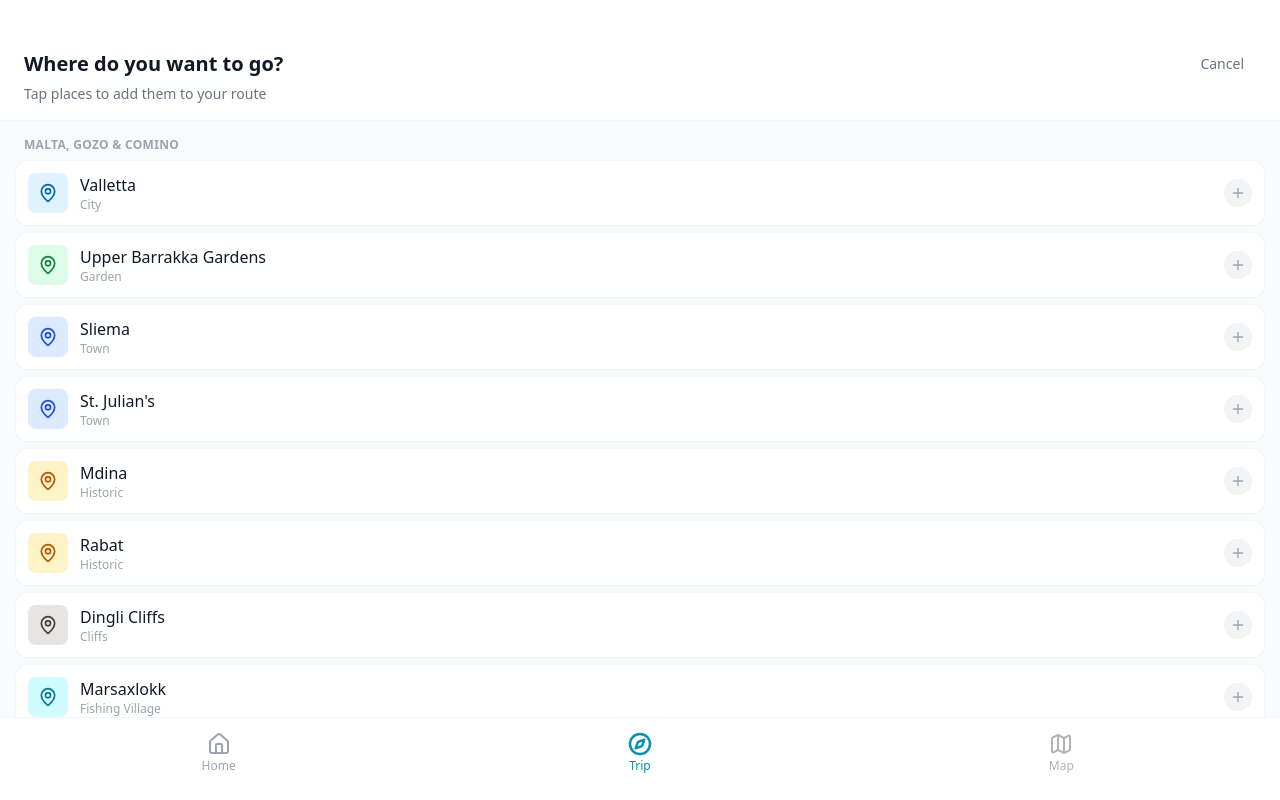
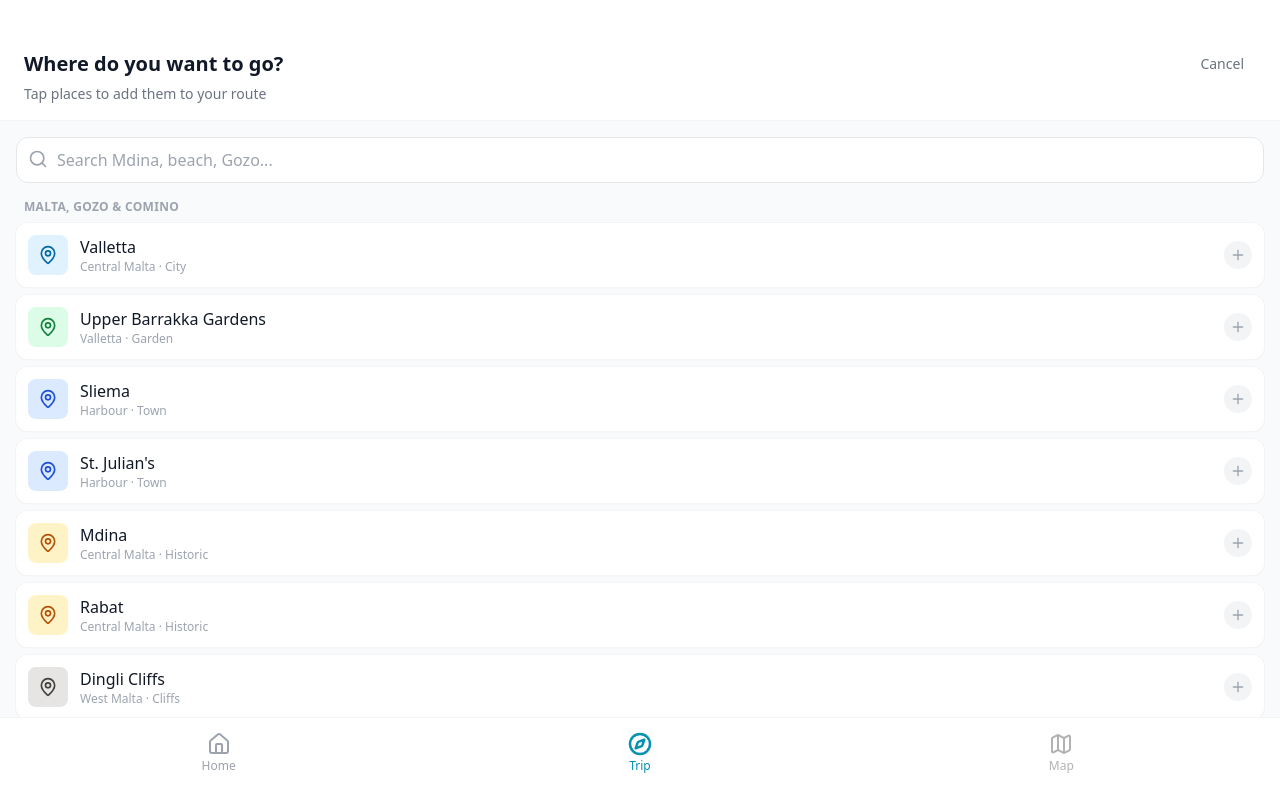
Before and after one commit to unsalanfurkan1-dot/Malta-Guide-App, a React (Vite) app: page / in a window 1280 px wide. Both pictures are taken after a click on the button "Trip". Built offline with nearby package versions, Linux system fonts and the light colour scheme.

Commit message:
Add place search and clearer location context

```diff
--- a/src/screens/TripScreen.tsx
+++ b/src/screens/TripScreen.tsx
@@ -1,7 +1,8 @@
 import { useApp } from '@/store';
 import { MALTA_PLACES } from '@/data/places';
-import { Plus, X, MapPin, ArrowRight } from 'lucide-react';
+import { Plus, X, MapPin, ArrowRight, Search } from 'lucide-react';
 import type { PlaceCategory } from '@/types';
+import { useMemo, useState } from 'react';
 
 const CATEGORY_COLORS: Record<PlaceCategory, string> = {
   City: 'bg-sky-100 text-sky-700',
@@ -19,7 +20,13 @@ const CATEGORY_COLORS: Record<PlaceCategory, string> = {
 
 export default function TripScreen() {
   const { selectedPlaces, addPlace, removePlace, createRoute, goHome } = useApp();
+  const [query, setQuery] = useState('');
   const selectedIds = new Set(selectedPlaces.map((p) => p.id));
+  const filteredPlaces = useMemo(() => {
+    const q = query.trim().toLowerCase();
+    if (!q) return MALTA_PLACES;
+    return MALTA_PLACES.filter((p) => [p.name, p.category, p.area].some((v) => v?.toLowerCase().includes(q)));
+  }, [query]);
 
   return (
     <div className="flex min-h-screen flex-col">
@@ -41,6 +48,7 @@ export default function TripScreen() {
       </div>
 
       <div className="flex-1 overflow-y-auto px-4 py-4">
+        <div className="relative mb-4"><Search className="absolute left-3 top-3 h-5 w-5 text-gray-400" /><input value={query} onChange={(e) => setQuery(e.target.value)} placeholder="Search Mdina, beach, Gozo..." className="w-full rounded-xl border border-gray-200 bg-white py-2.5 pl-10 pr-4 outline-none focus:border-cyan-500" /></div>
         {selectedPlaces.length > 0 && (
           <div className="mb-4">
             <p className="mb-2 px-2 text-xs font-semibold uppercase tracking-wide text-gray-400">
@@ -75,7 +83,7 @@ export default function TripScreen() {
           Malta, Gozo & Comino
         </p>
         <div className="space-y-2">
-          {MALTA_PLACES.map((place) => {
+          {filteredPlaces.map((place) => {
             const isSelected = selectedIds.has(place.id);
             return (
               <button
@@ -92,7 +100,7 @@ export default function TripScreen() {
                 </div>
                 <div className="flex-1">
                   <p className="font-medium text-gray-900">{place.name}</p>
-                  <p className="text-xs text-gray-400">{place.category}</p>
+                  <p className="text-xs text-gray-400">{place.area ? `${place.area} · ` : ''}{place.category}</p>
                 </div>
                 <div className={`flex h-7 w-7 items-center justify-center rounded-full ${isSelected ? 'bg-cyan-600 text-white' : 'bg-gray-100 text-gray-400'}`}>
                   {isSelected ? <X className="h-4 w-4" /> : <Plus className="h-4 w-4" />}
```
